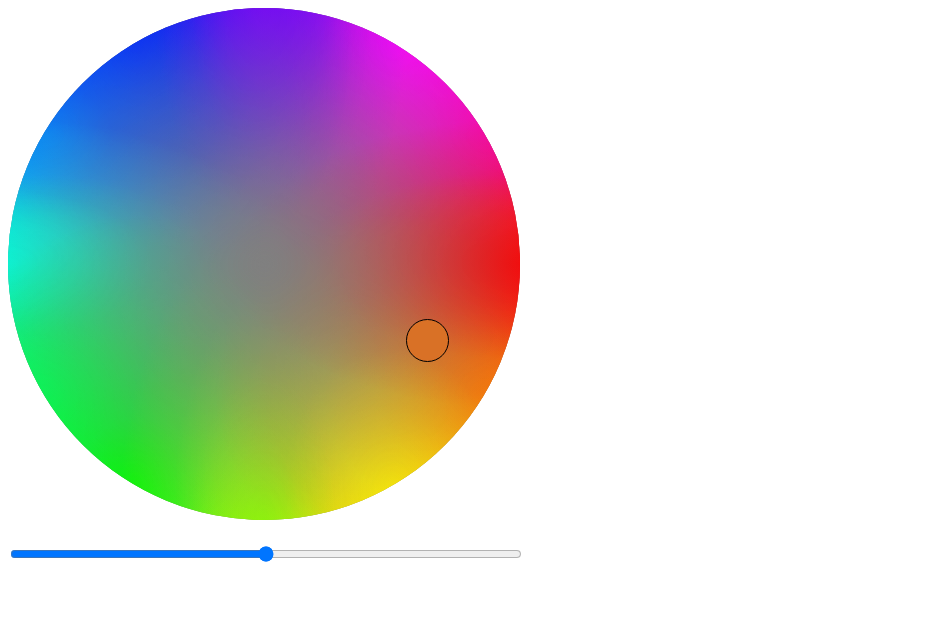
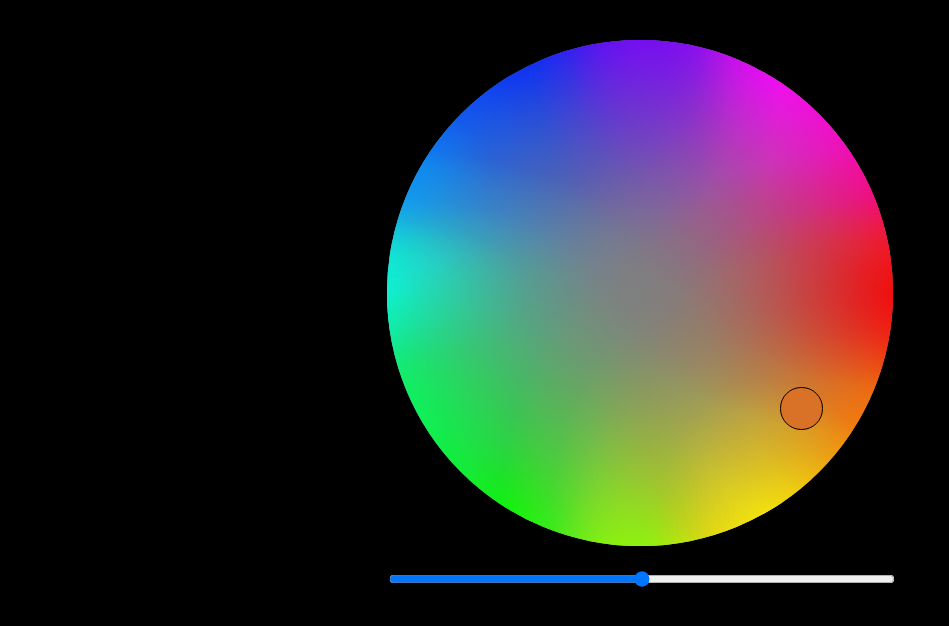
Before and after one commit to danjquinn42/YasColorWheel, a website built with webpack: page index.html in a window 1280 px wide. Shown: the whole page, without its empty margins (0-949 px from the left). Built offline with nearby package versions, Linux system fonts and the light colour scheme.

Commit message:
Beautify demo with black background and centering

```diff
--- a/index.html
+++ b/index.html
@@ -11,7 +11,9 @@
 
   </head>
   <body>
+    <div>
       <color-picker>
       </color-picker>
+    <div>
   </body>
 </html>
--- a/styles.css
+++ b/styles.css
@@ -1,4 +1,14 @@
+body {
+  background: black;
+}
+
+div {
+  width: 40%;
+  position: relative;
+  margin: 40px auto;
+}
+
 color-picker {
-  width: 40%;
+  width: 100%;
   position: absolute;
 }
```
